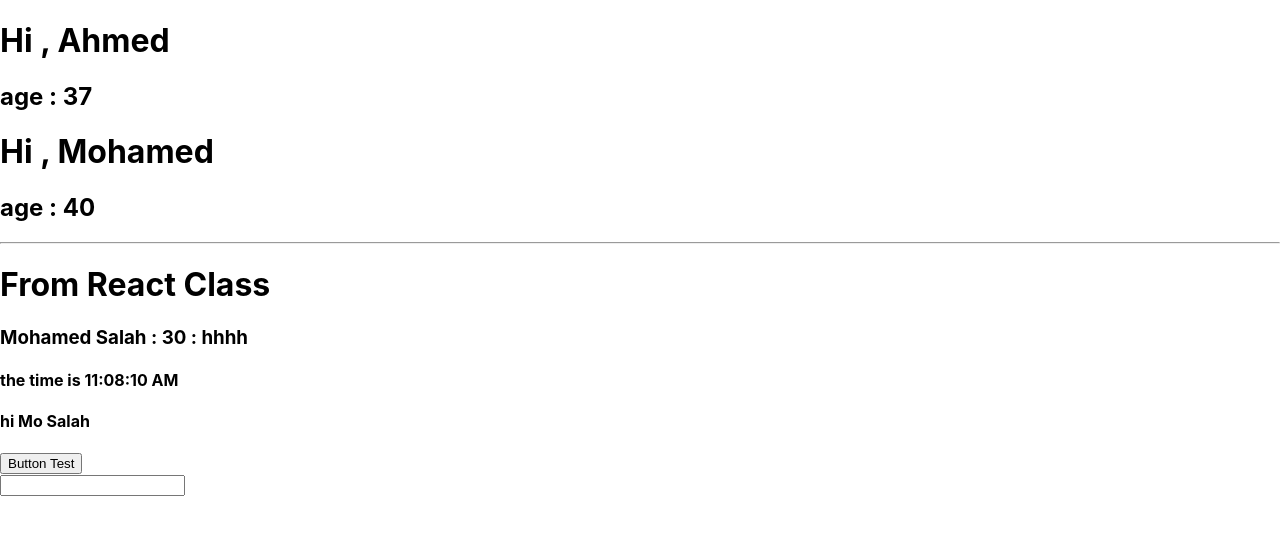
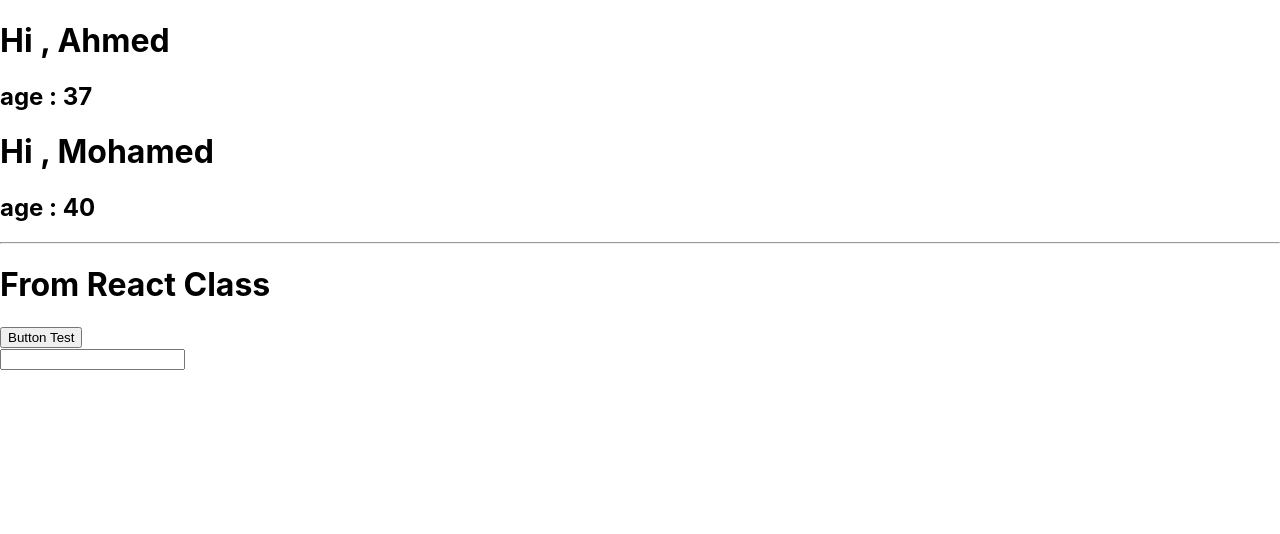
Before and after one commit to alMohamady/eact-app01, a React (Create React App) app: page / in a window 1280 px wide. Shown: the top 534 px of the page. Built offline with nearby package versions, Linux system fonts and the light colour scheme.

Commit message:
13 Event Handler Example

```diff
--- a/src/componenets/MyComCls.js
+++ b/src/componenets/MyComCls.js
@@ -8,49 +8,32 @@ class MyComCls extends React.Component {
         this.state = {
             name: "AlMohamady",
             age: 37,
-            date: new Date()
+            date: new Date(),
+            title: "From React Class"
         };
+
+        //this.setValue = this.setValue.bind(this);
     }
 
-    /* static getDerivedStateFromProps() {
-        console.log("getDerivedStateFromProps");
-    }*/
-
-    shouldComponentUpdate(nextProps, nextState){
-        return true;
-    }
+    setValue = (event) => {
+        this.setState({
+            title: event.target.value,
+        });
+     }
 
     render() {
-        //console.log(this.props);
-
          const clcButton = () => {
             console.log('hellow world');
          }
 
         return (
-        <>
-          <h1>From React Class</h1>
-          <h3> {this.props.name} : {this.props.age} : {this.props.xyz}  </h3>
-          <h4> the time is  {this.state.date.toLocaleTimeString()} </h4>
-          <h4> hi {this.state.name} </h4>
-          <button onClick={clcButton}
-                  onMouseEnter={()=> { console.log("enter") }}
-                  onMouseLeave={()=> { console.log("Leave") }}
-                  >Button Test</button>
-          <br/>
-          <input type="text" onChange={(event) => {
-            console.log(event.target.value);
-          }} />
-        </>
+            <>
+            <h1>{ this.state.title }</h1>
+            <button onClick={clcButton}>Button Test</button>
+            <br/>
+            <input type="text" onChange={this.setValue} />
+            </>
        );
-    }
-
-    componentDidMount(){
-        //00console.log("render");
-        this.setState({
-            name: "Mo Salah"
-        });
-        //console.log("componentDidMount");
     }
 }
 
```
